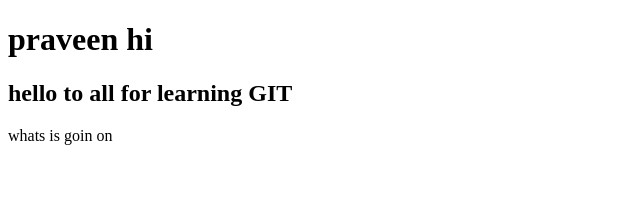
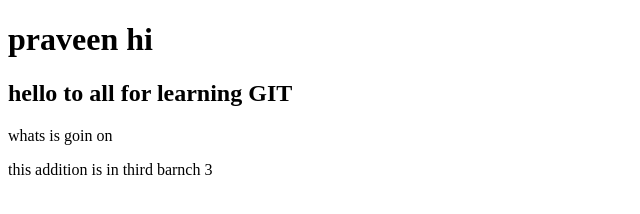
Before and after one commit to praveen-javali/learngit, a plain HTML site: page index.html in a window 1280 px wide. Shown: the whole page, without its empty margins (0-640 px from the left). Drawn offline with Linux system fonts and the light colour scheme.

Commit message:
third brach commit

```diff
--- a/index.html
+++ b/index.html
@@ -10,7 +10,8 @@
     <div>
       <h1>praveen hi</h1>
       <h2>hello to all for learning GIT</h2>
-      <p>whats is goin on </p>
+      <p>whats is goin on</p>
+      <p>this addition is in third barnch 3</p>
     </div>
   </body>
 </html>
```
Also changed, not shown: index.js (added).
